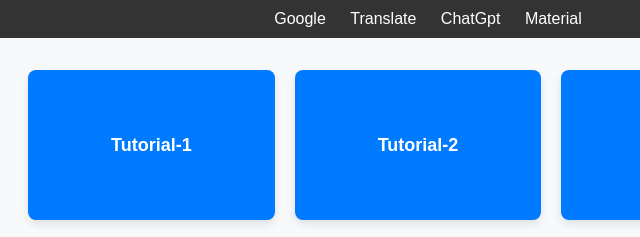
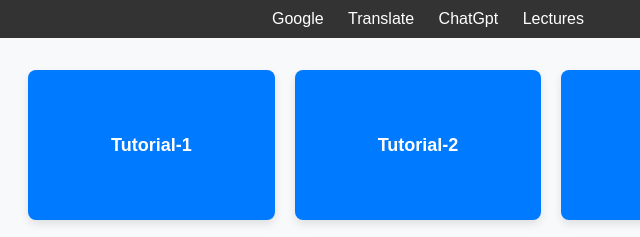
Before and after one commit to mohamedsalah986/Database_Materials, a plain HTML site: page Material.html in a window 1280 px wide. Shown: the top 237 px of the page, 222-862 px from the left. Drawn offline with Linux system fonts and the light colour scheme.

Commit message:
Update Material.html

```diff
--- a/Material.html
+++ b/Material.html
@@ -11,7 +11,7 @@
         <a href="https://www.google.com/" target="_blank">Google</a>
         <a href="https://translate.google.com/" target="_blank">Translate</a>
         <a href="https://chat.openai.com/auth/login" target="_blank">ChatGpt</a>
-        <a href="Material.html">Material</a>
+        <a href="Lectures.html">Lectures</a>
       </header>
   <div class="container">
     <a href="Database Systems(2) - Tutorial 1.pdf" target="_blank" class="box" style="text-align: center;">Tutorial-1</a>
```
